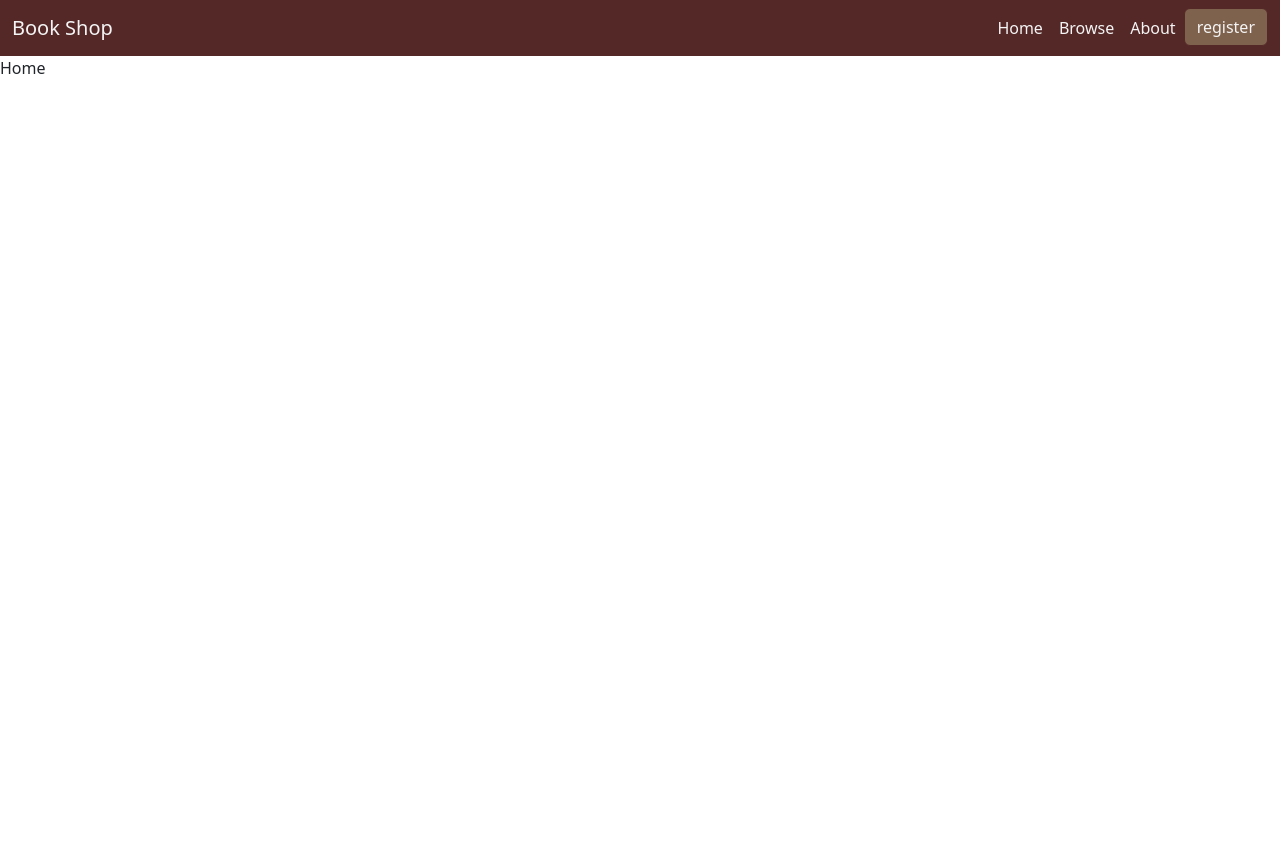
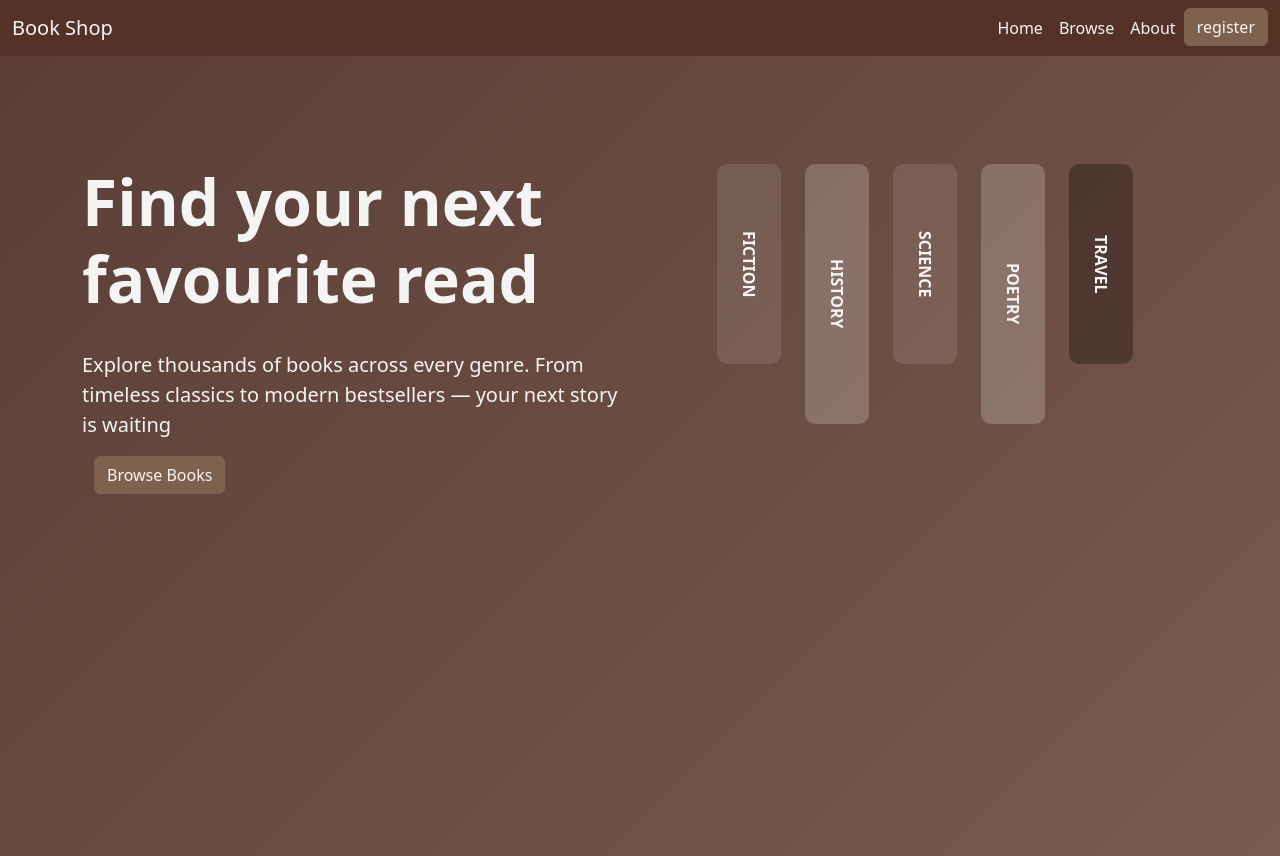
Before and after one commit to naghamalrjoub/full-stack-bookstore, a React app in the folder frontend/: page / in a window 1280 px wide. Before the commit the page ends 800 px from the top, so only its background shows below. Built offline with nearby package versions, Linux system fonts and the light colour scheme; the HTML template or start-up script is replaced by a standard one.

Commit message:
hero section

```diff
--- a/frontend/src/App.css
+++ b/frontend/src/App.css
@@ -1,5 +1,5 @@
 #mainNav {
-    background-color: rgb(85, 40, 40);
+    background-color: rgb(85, 50, 40);
 }
 
 #mainNav * {
@@ -8,15 +8,48 @@
 
 .navButton {
     background-color: rgb(127, 98, 77);
-    border-color:  rgb(85, 40, 40);;
+    border: 1px solid rgb(127, 98, 77);
 }
 
 .navButton:hover {
     background-color: rgb(85, 40, 40);
-    border-color:rgb(127, 98, 77);
+    border: 1px solid rgb(127, 98, 77);
 }
 
 .navButton:active {
     background-color: rgb(85, 40, 40) !important;
-    border-color:rgb(127, 98, 77) !important;
+    border: 1px solid rgb(127, 98, 77) !important;
 }
+
+.heroSection {
+    min-height: 100vh;
+    background: linear-gradient(135deg, #5a3e36, #7b5a4f);
+    padding: 60px 0;
+}
+
+.heroSection * {
+    color: rgb(244, 244, 244)
+}
+
+.category-box {
+    writing-mode: vertical-rl;
+    transform: rotate(360deg);
+    padding: 20px;
+    border-radius: 10px;
+    background: rgba(255,255,255,0.1);
+
+    font-weight: bold;
+    height: 200px;
+    display: flex;
+    align-items: center;
+    justify-content: center;
+}
+
+.category-box.tall {
+    height: 260px;
+    background: rgba(255,255,255,0.2);
+}
+
+.category-box.dark {
+    background: rgba(0,0,0,0.3);
+}
--- /dev/null
+++ b/frontend/src/components/HeroSection.jsx
@@ -0,0 +1,33 @@
+import React from 'react'
+import { Link } from 'react-router-dom'
+
+const HeroSection = () => {
+  return (
+    <div className='heroSection d-flex align-content-center'>
+        <div className="container mt-5">
+            <div className="row">
+                <div className="col-lg-6 d-flex flex-column">
+                    <h1 className='display-3 fw-bold'>
+                        Find your next<br/>favourite read
+                    </h1>
+                    <p className='mt-4 fs-5'>
+                        Explore thousands of books across every genre. From timeless classics to modern bestsellers — your next story is waiting
+                    </p>
+                    <div className="container">
+                        <Link to="/Books" className='btn btn-outline-primary navButton'>Browse Books</Link>
+                    </div>
+                </div>
+                <div className="col-lg-6 d-flex justify-content-center gap-4">
+                    <div className="category-box">FICTION</div>
+                    <div className="category-box tall">HISTORY</div>
+                    <div className="category-box">SCIENCE</div>
+                    <div className="category-box tall">POETRY</div>
+                    <div className="category-box dark">TRAVEL</div>
+                </div>
+            </div>
+        </div>
+    </div>
+  )
+}
+
+export default HeroSection
--- a/frontend/src/components/Navbar.jsx
+++ b/frontend/src/components/Navbar.jsx
@@ -6,8 +6,8 @@ const Navbar = () => {
     const isLoggedIn = false;
 
   return (
-    <div>
-        <nav className="navbar navbar-dark navbar-expand-lg sticky-top" id='mainNav'>
+    <div className='sticky-top'>
+        <nav className="navbar navbar-dark navbar-expand-lg" id='mainNav'>
             <div className="container-fluid d-flex">
                 <div className='vw-100 d-flex justify-content-between'>
                     <Link to = "/" className='navbar-brand'>Book Shop</Link>
--- a/frontend/src/pages/Home.jsx
+++ b/frontend/src/pages/Home.jsx
@@ -1,8 +1,11 @@
 import React from 'react'
+import HeroSection from '../components/HeroSection'
 
 const Home = () => {
   return (
-    <div>Home</div>
+    <div>
+        <HeroSection />
+    </div>
   )
 }
 
```
